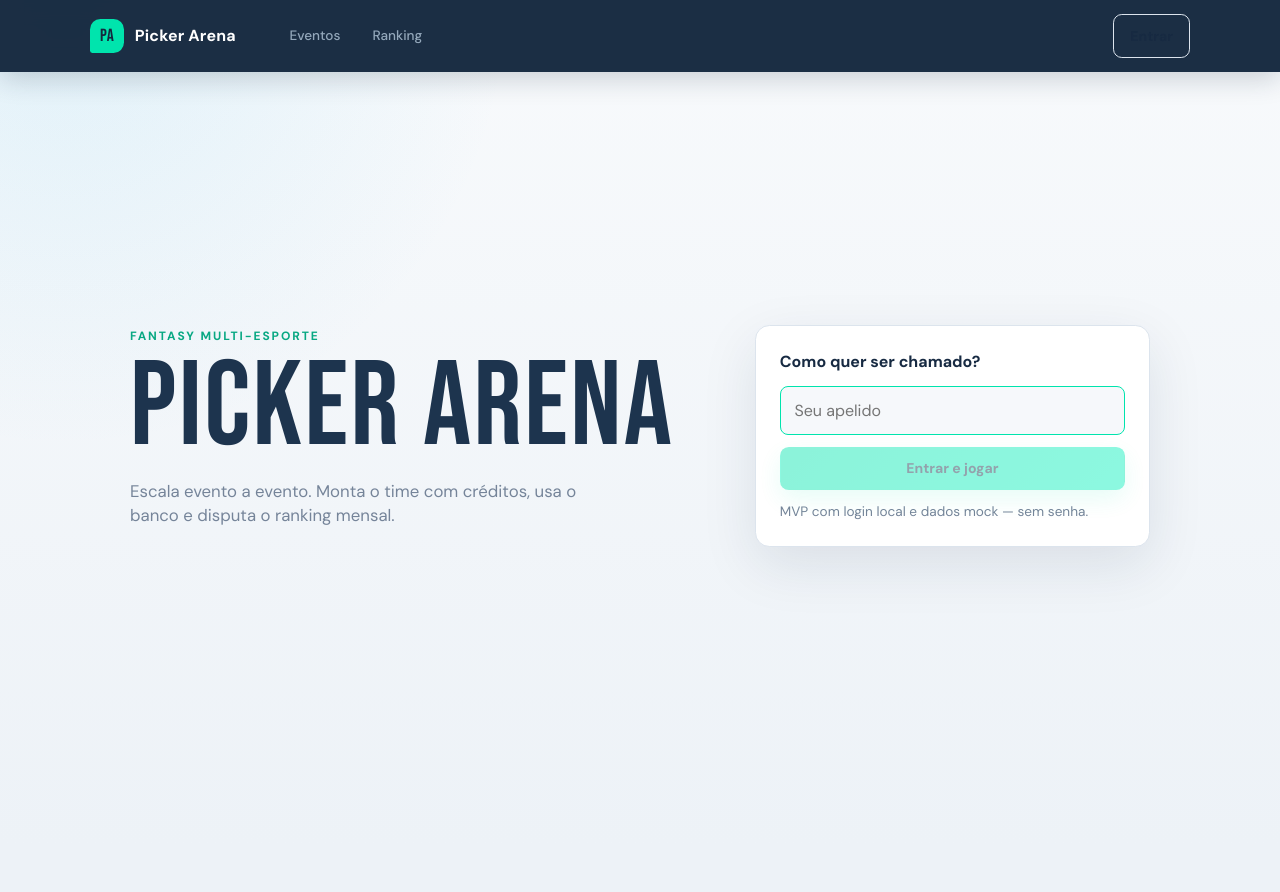
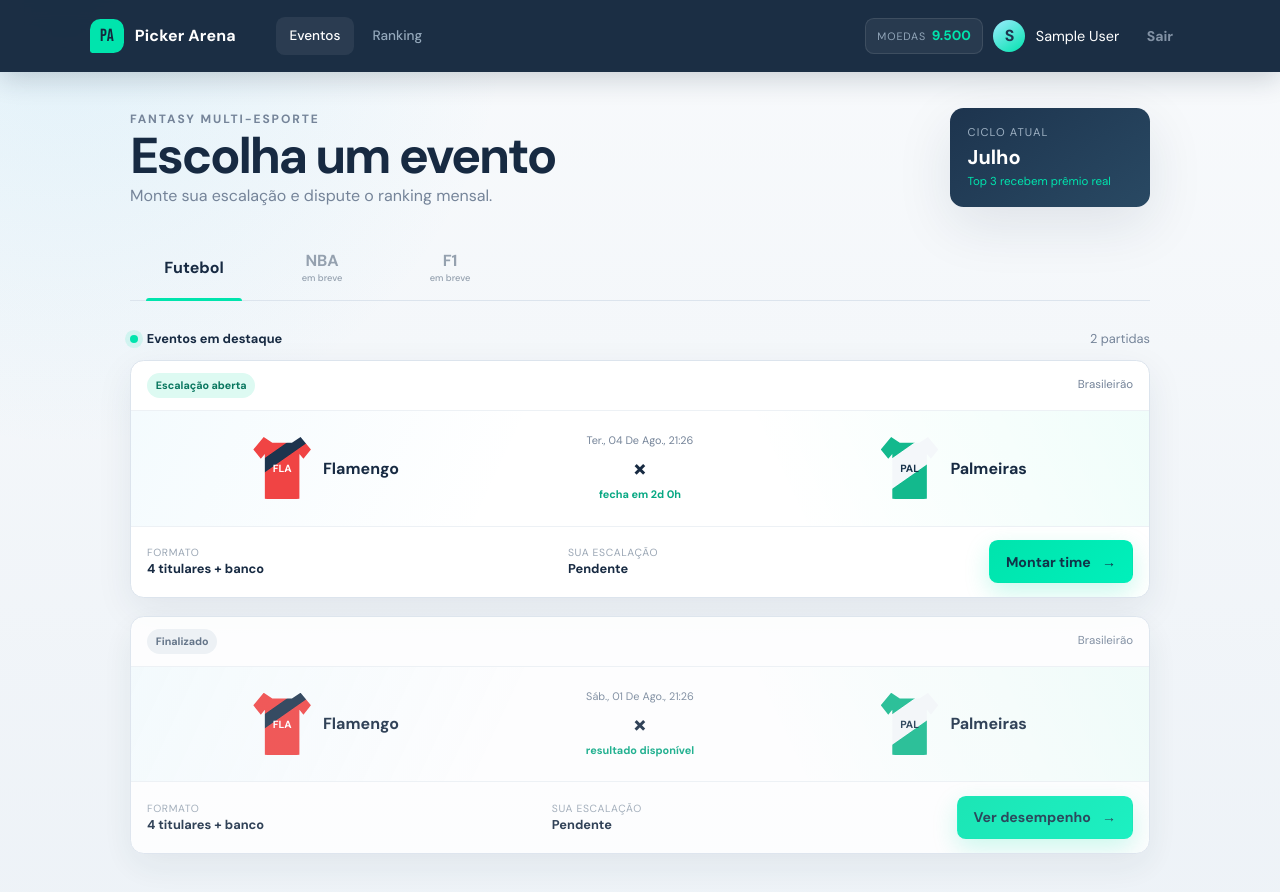
Before and after one commit to luisjuniorawr1/pickerarena, a React (Vite) app in the folder web/: page /#/eventos in a window 1280 px wide. Before the commit this address led to /#/login. Shown: the top 892 px of the page. Before the commit the page ends 844 px from the top, so only its background shows below. Built offline with nearby package versions, Linux system fonts and the light colour scheme; no server answers; sample sign-in values are in the browser's storage.

Commit message:
Provide authentication state to the app

```diff
--- a/web/src/main.tsx
+++ b/web/src/main.tsx
@@ -1,13 +1,16 @@
 import { StrictMode } from 'react'
 import { createRoot } from 'react-dom/client'
 import { HashRouter } from 'react-router-dom'
+import { AuthProvider } from './auth/AuthContext'
 import App from './App'
 import './index.css'
 
 createRoot(document.getElementById('root')!).render(
   <StrictMode>
     <HashRouter>
-      <App />
+      <AuthProvider>
+        <App />
+      </AuthProvider>
     </HashRouter>
   </StrictMode>,
 )
```
